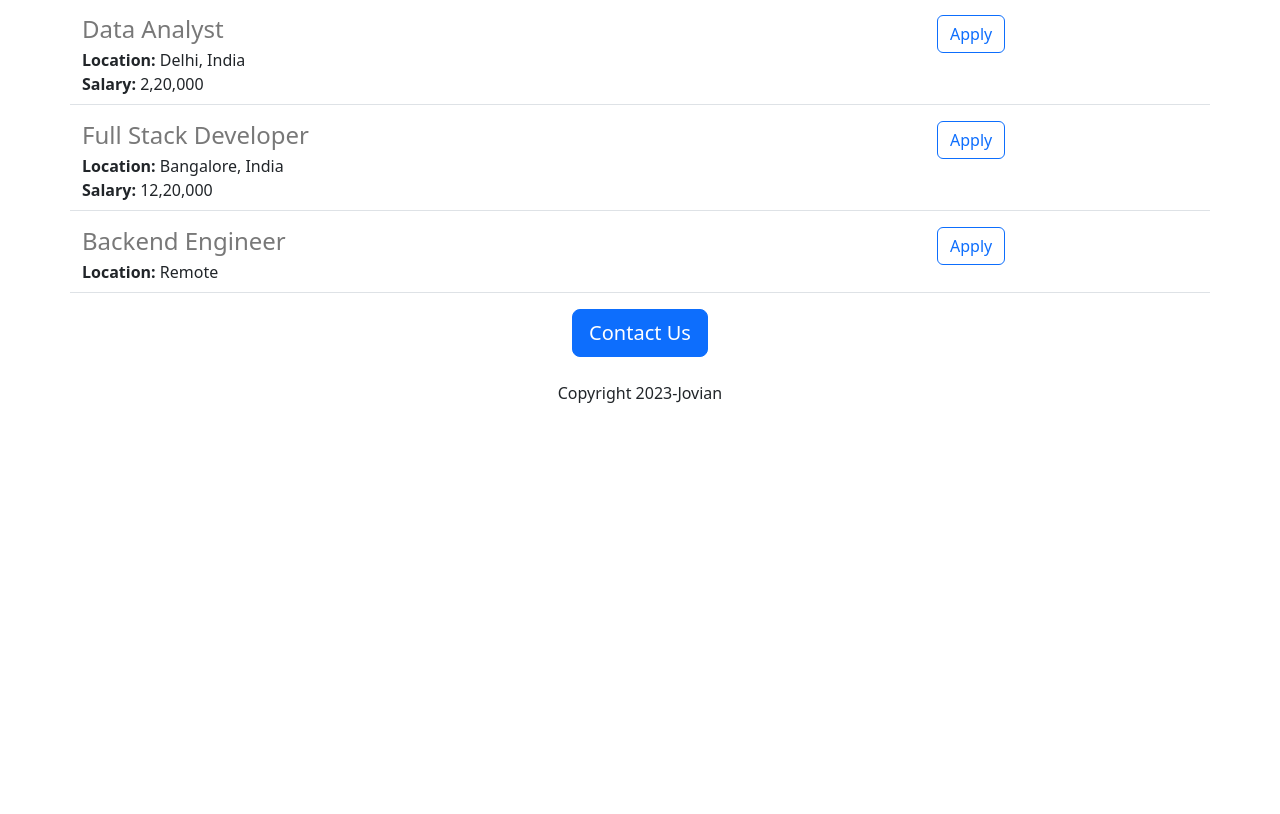
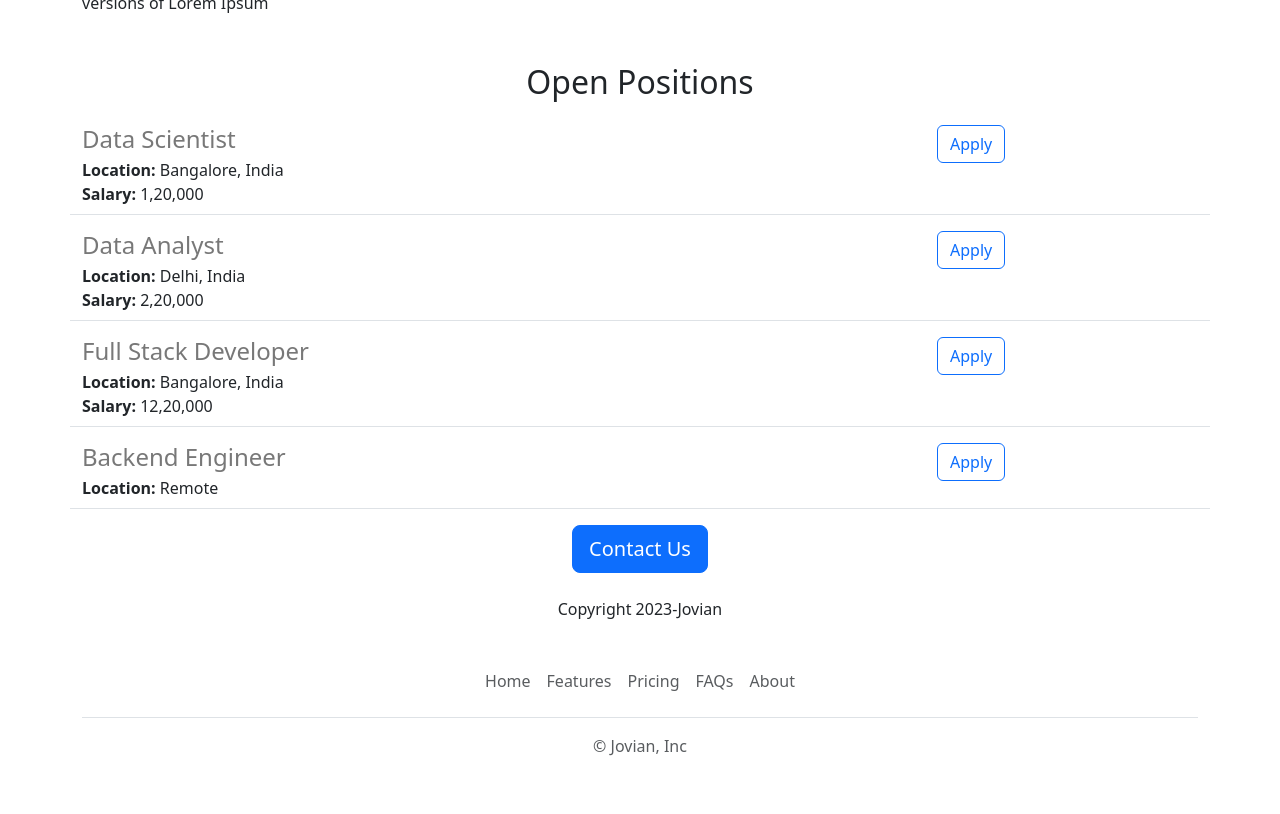
Before and after one commit to Sugandoss/web-development-with-python-and-flask-v2, a Flask app: page / in a window 1280 px wide; the page is wider, and only the part inside the window is pictured. Shown: the part 705-1519 px from the top of that part. Before the commit the page ends 1108 px from the top of that part, so only its background shows below. Run offline with Flask 2, Linux system fonts and the light colour scheme.

Commit message:
Finished L2: Step3 and Step4: Flask Templates and Cloud Deployment

```diff
--- /dev/null
+++ b/templates/footer.html
@@ -0,0 +1,14 @@
+<div class="container">
+  <footer class="py-3 my-4">
+    <ul class="nav justify-content-center border-bottom pb-3 mb-3">
+      <li class="nav-item"><a href="#" class="nav-link px-2 text-muted">Home</a></li>
+      <li class="nav-item"><a href="#" class="nav-link px-2 text-muted">Features</a></li>
+      <li class="nav-item"><a href="#" class="nav-link px-2 text-muted">Pricing</a></li>
+      <li class="nav-item"><a href="#" class="nav-link px-2 text-muted">FAQs</a></li>
+      <li class="nav-item"><a href="#" class="nav-link px-2 text-muted">About</a></li>
+    </ul>
+    <p class="text-center text-muted">&copy; Jovian, Inc</p>
+  </footer>
+</div>
+
+<div class="b-example-divider"></div>
--- a/templates/home.html
+++ b/templates/home.html
@@ -16,10 +16,19 @@
     </style>
   </head>
   <body>
+    {% include 'navbar.html' %}
     <div class=container>
+
     <h1 class="text-center mt-2 mb-4">About {{company_name}}</h1>
-    <img src="https://unsplash.com/photos/n_L9OtmRhUM" class="img-fluid" id="banner">
-    <p> Lorem Ipsum is simply dummy text of the printing and typesetting industry. Lorem Ipsum has been the industry's standard dummy text ever since the 1500s, when an unknown printer took a galley of type and scrambled it to make a type specimen book. It has survived not only five centuries, but also the leap into electronic typesetting, remaining essentially unchanged. It was popularised in the 1960s with the release of Letraset sheets containing Lorem Ipsum passages, and more recently with desktop publishing software like Aldus PageMaker including versions of Lorem Ipsum</p>
+    <img src="/static/jovian_project.jpg" class="img-fluid" id="banner">
+    <div class="row">
+    <div class="col-md-6 mt-2 mb-4">
+          <p> Lorem Ipsum is simply dummy text of the printing and typesetting industry. Lorem Ipsum has been the industry's standard dummy text ever since the 1500s, when an unknown printer took a galley of type and scrambled it to make a type specimen book. It has survived not only five centuries, but also the leap into electronic typesetting, remaining essentially unchanged. It was popularised in the 1960s with the release of Letraset sheets containing Lorem Ipsum passages, and more recently with desktop publishing software like Aldus PageMaker including versions of Lorem Ipsum</p>
+    </div>
+      <div class="col-3">
+        <img src="/static/people.jpg" class="d-none d-md-block col-md-6 mt-2 mb-4" style="height:200px; width:800px;">
+      </div>
+    </div>
     <h2 class="text-center  mt-2 mb-4"> Open Positions</h2>
       <!--<p>{{positions}}</p>-->
       <!-- instead of giving {{positions}}, we can give for loop like this -->
@@ -30,9 +39,10 @@
       </div>
     <!--<p class="lead">TODO- Show the Job positions here</p>-->
     <div class="text-center">
-    <button class="btn btn-primary btn-lg">Contact Us</button>
+    <a href="mailto:suganya.au@gmail.com?subject=Questions%20about%20Career%20Openings&body=%3CAsk%20your%20questions%20here%3E" class="btn btn-primary btn-lg">Contact Us</a>
     </div>
       <p class="text-center mt-4"> Copyright 2023-Jovian</p>
     </div>
+    {% include 'footer.html' %}
   </body>
 </html>
--- a/templates/joblayout.html
+++ b/templates/joblayout.html
@@ -19,6 +19,8 @@
     </div>
 
     <div class="col-3">
-      <button type="button" class="btn btn-outline-primary">Apply</button>
+      <!--<button type="button" class="btn btn-outline-primary">Apply</button>-->
+      <!--<a href="mailto:suganya.au@gmail.com?subject=Application for {{openposition['title']}}" type="button" class="btn btn-outline-primary">Apply</a>-->
+      <a href="mailto:suganya.au@gmail.com?subject=Questions%20about%20Career%20Openings&body=%3CYour%20name%20here%3E%0D%0A%3CUpload%20your%20resume%20here%3E" type="button" class="btn btn-outline-primary">Apply</a>
     </div>
 </div>
--- /dev/null
+++ b/templates/navbar.html
@@ -0,0 +1,13 @@
+<!--Contains navigation bar, took the code from bootstrap site-->
+<!--Lesson 2: Step 4: Add a Navbar and Footer from Bootstrap -->
+<!--Added shadow-sm to show a shadow(thin grey line) under the navbar, fixed-top to fix the top (B image and Jovian), bg-white to not hide the remaining data with B image and Jovian. Also, added div style="height:56px" to scroll the page without any issues-->
+<nav class="navbar shadow-sm fixed-top bg-white">
+  <div class="container-fluid">
+    <a class="navbar-brand" href="#">
+      <img src="/static/bootstrap-logo.svg" alt="Logo" width="30" height="24" class="d-inline-block align-text-top">
+      Jovian
+    </a>
+  </div>
+</nav>
+<div style="height:56px">
+</div>
```
Also changed, not shown: main.py (+8 -2 lines), static/bootstrap-logo.svg (added), static/jovian_project.jpg (added), 1 other file.
